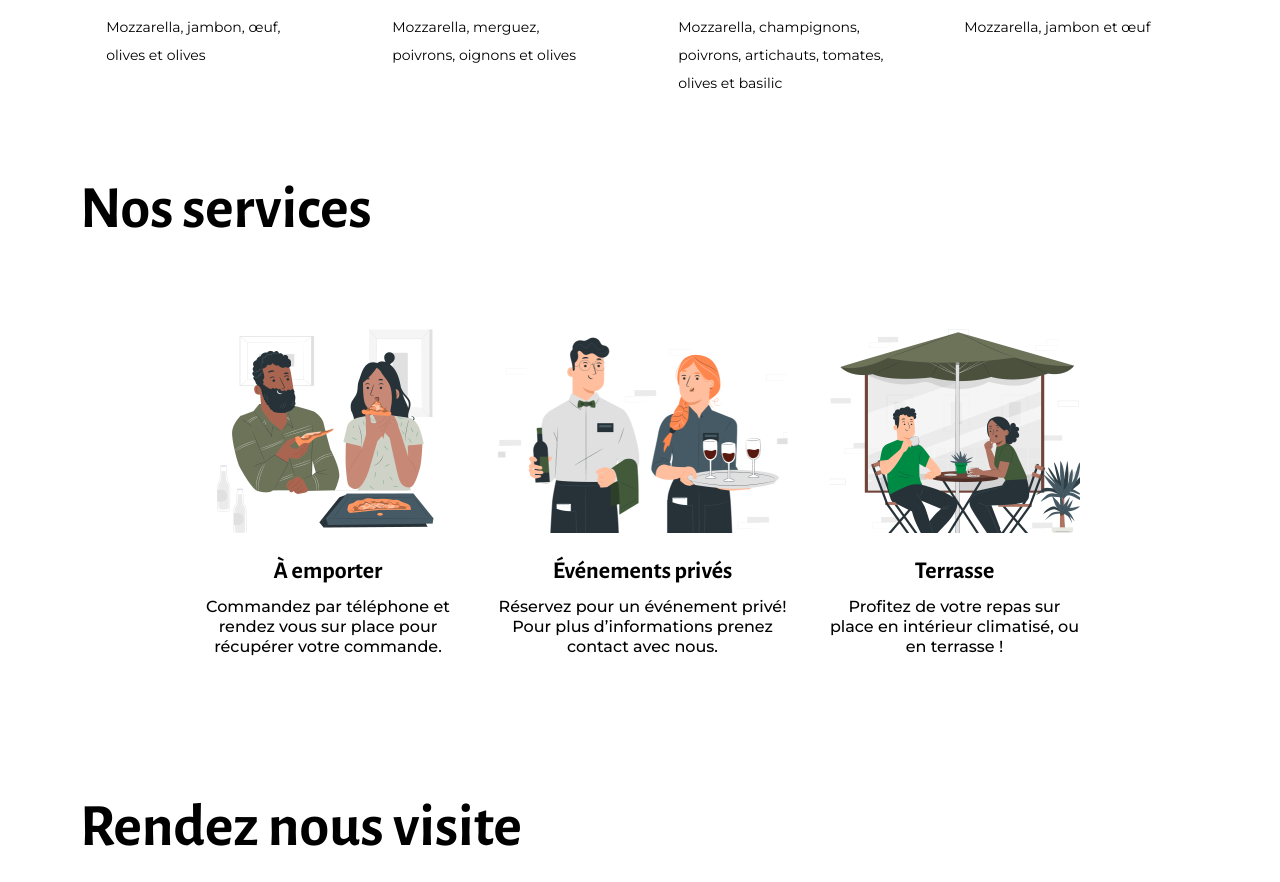
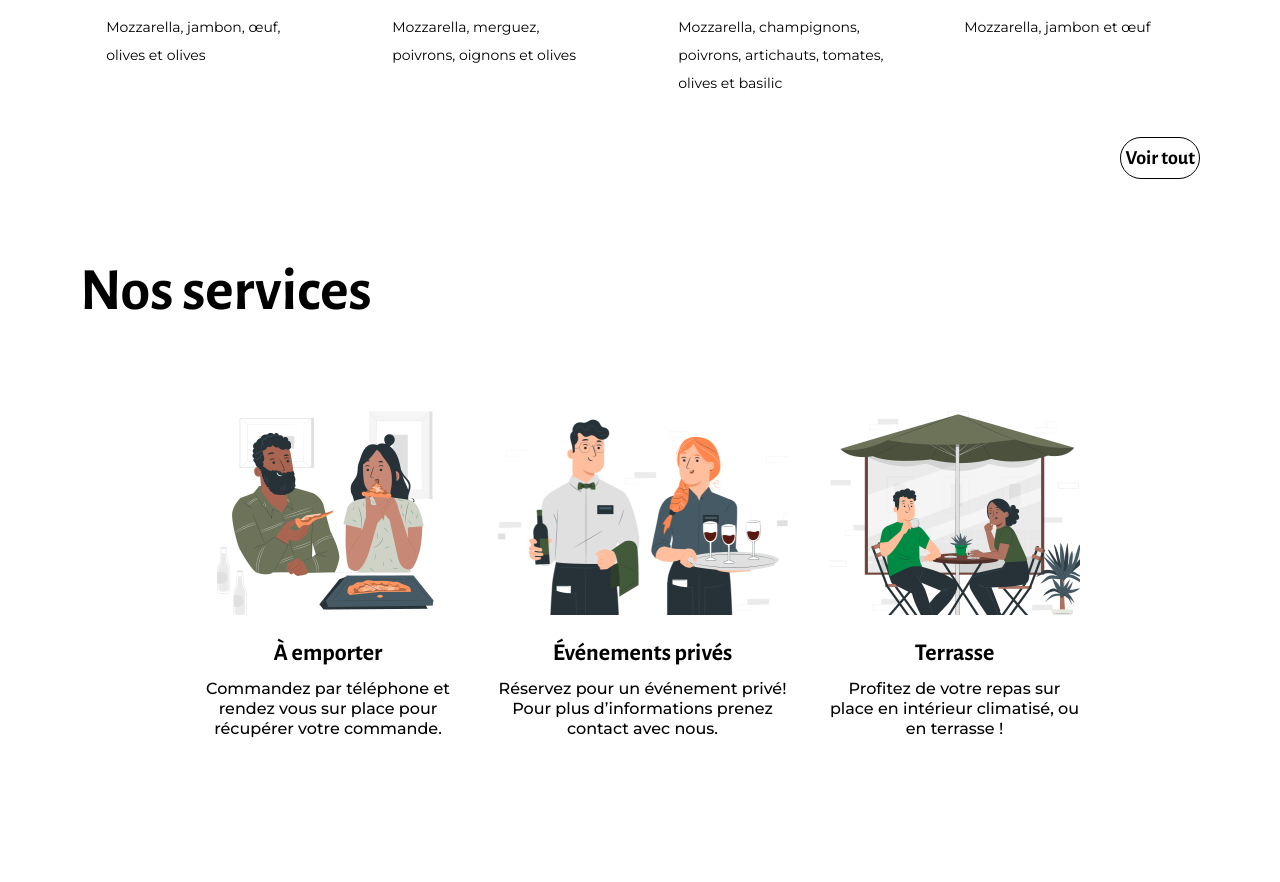
Before and after one commit to gregorischultz/dyonis-pizza, a React (Vite) app: page / in a window 1280 px wide. Shown: the part 1720-2602 px from the top of the page. Built offline with nearby package versions, Linux system fonts and the light colour scheme.

Commit message:
adding the see all button to the CarteSection component

```diff
--- a/src/componentes/CarteSection.jsx
+++ b/src/componentes/CarteSection.jsx
@@ -81,6 +81,11 @@ function CarteSection() {
             <div className="self-stretch grid grid-cols-1 gap-6 md:grid-cols-2 lg:grid-cols-4">
                 {renderProducts()}
             </div>
+            <div className="px-1 py-2 rounded-[64px] border border-solid border-black flex justify-center items-center gap-2">
+                <div className=" flex justify-start items-center gap-1">
+                    <button className="text-center text-black text-xl font-alegreyaSans font-bold leading-6 break-words">Voir tout</button>
+                </div>
+            </div>
         </div>
     )
 };
```
